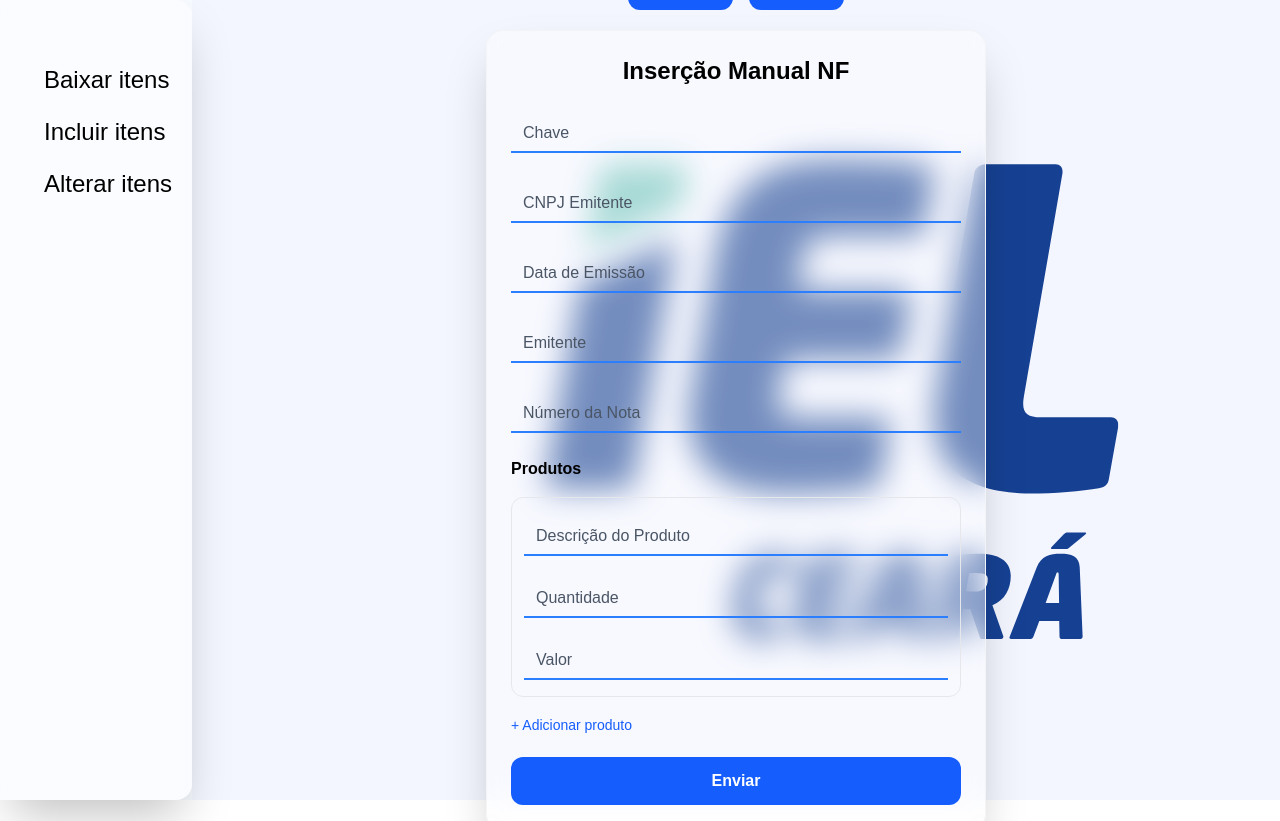
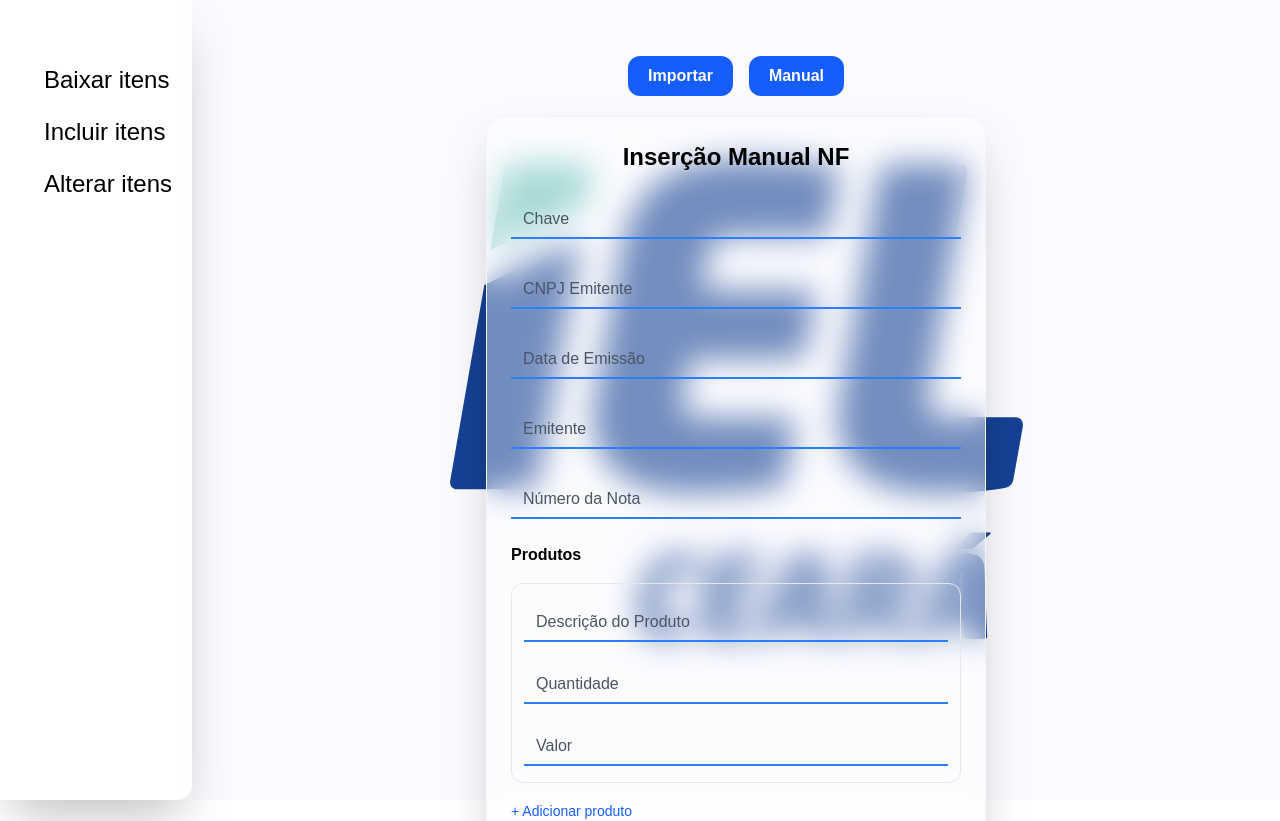
Before and after one commit to julio2116/Control, a React (Vite) app: page /incluir/manual in a window 1280 px wide. Shown: the top 821 px of the page. Built offline with nearby package versions, Linux system fonts and the light colour scheme.

Commit message:
Correcting UI

```diff
--- a/src/components/Aside.jsx
+++ b/src/components/Aside.jsx
@@ -49,13 +49,14 @@ const Aside = ({ isOpen, onClose }) => {
 
             <aside
                 className={`
-          fixed md:static top-0 left-0 z-50
+          fixed top-0 left-0 z-50
           pt-10 text-2xl
-          md:max-w-[300px] h-screen
+          md:max-w-[300px] h-full
           backdrop-blur-sm
           transition-transform duration-300
           shadow-2xl rounded-r-2xl
           min-w-[60%]
+          md:min-w-[15%]
           ${isOpen ? "translate-x-0" : "-translate-x-full"}
           md:translate-x-0
         `}
--- a/src/components/CreateForm.jsx
+++ b/src/components/CreateForm.jsx
@@ -3,7 +3,7 @@ import { Outlet, Link } from "react-router";
 const CreateForm = () => {
     return (
         <>
-            <div className="z-[10] h-full flex flex-col mt-[90px] md:mt-0 md:justify-center items-center">
+            <div className="z-[10] flex flex-col items-center justify-center mt-[90px] md:mt-0 min-h-screen w-full overflow-y-auto py-10">
                 <div className="flex gap-4 justify-center bg-transparent mb-5">
                     <Link
                         to="importar"
--- a/src/components/CreateManualForm.jsx
+++ b/src/components/CreateManualForm.jsx
@@ -17,7 +17,7 @@ const CreateManualForm = () => {
   }
 
   return (
-    <div className="relative z-[1] flex items-center justify-center px-[5%] md:mt-0 w-full">
+    <div className=" h-full z-[1] flex items-center justify-center px-[5%] md:mt-0 w-full">
       <form className="flex flex-col gap-5 backdrop-blur-lg text-black shadow-2xl rounded-2xl p-6 border border-gray-100 max-w-[500px] w-full">
         <div className="absolute -z-10 inset-0 bg-white/40 backdrop-blur-md rounded-2xl" />
 
--- a/src/components/SideMenu.jsx
+++ b/src/components/SideMenu.jsx
@@ -10,7 +10,7 @@ const SideMenu = () => {
                 <div
                     className={`${
                         isOpen ? "hidden" : "block"
-                    } md:hidden p-3 rounded-full backdrop-blur-2xl min-w-[16%] max-w-[50px] fixed top-5 left-5 shadow-2xl`}
+                    } md:hidden p-3 rounded-full backdrop-blur-2xl min-w-[15%] max-w-[50px] top-5 left-5 shadow-2xl`}
                 >
                     <img
                         className="w-full"
--- a/src/pages/Home.jsx
+++ b/src/pages/Home.jsx
@@ -1,22 +1,31 @@
+
 import { Outlet } from "react-router";
 import SideMenu from "../components/SideMenu.jsx";
 
 const Home = () => {
     return (
-        <>
-            <div className="flex bg-[#F7FAFF] w-full h-full">
-                <main className="w-full flex">
+        <div className="flex w-full min-h-screen">
             <SideMenu />
-                    <div className="w-full flex flex-col">
+            <main className="relative flex-1 min-h-screen overflow-y-auto">
                 <div
-                            className="bg-no-repeat bg-center fixed bg-size-[95%_95%] md:bg-size-[60%_60%] w-full h-screen bg-[#d4d4ff21]"
-                            style={{ backgroundImage: "url(/iel-ceara.svg)" }}
-                        ></div>
+                    className="
+                        fixed inset-0
+                        md:left-[15%]
+                        bg-no-repeat bg-center
+                        bg-[length:95%_95%]
+                        md:bg-[length:60%_60%]
+                        bg-[#d4d4ff21]
+                        -z-10
+                    "
+                    style={{
+                        backgroundImage: "url(/iel-ceara.svg)",
+                    }}
+                />
+                <div className="relative z-10 min-h-screen p-4">
                     <Outlet />
                 </div>
             </main>
         </div>
-        </>
     );
 };
 
```
Lines whose indentation alone changed are shown as unchanged.
